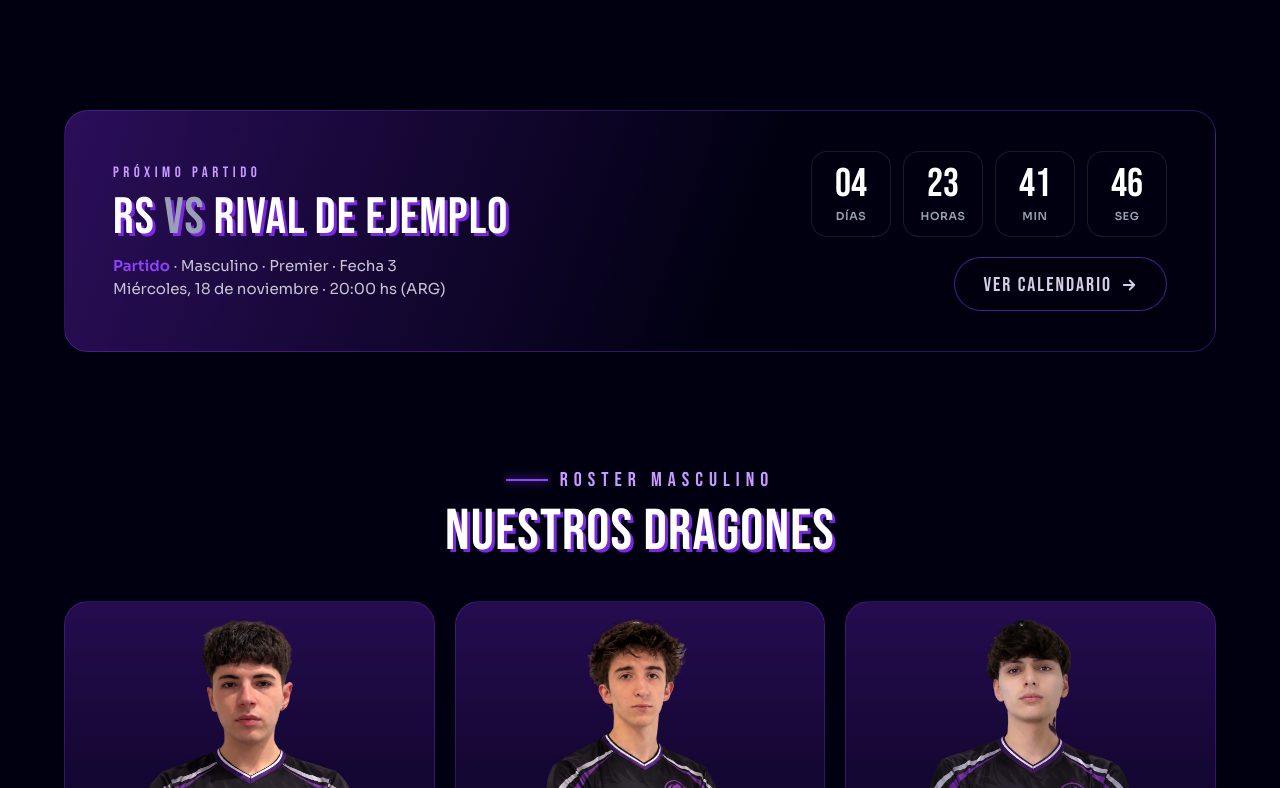
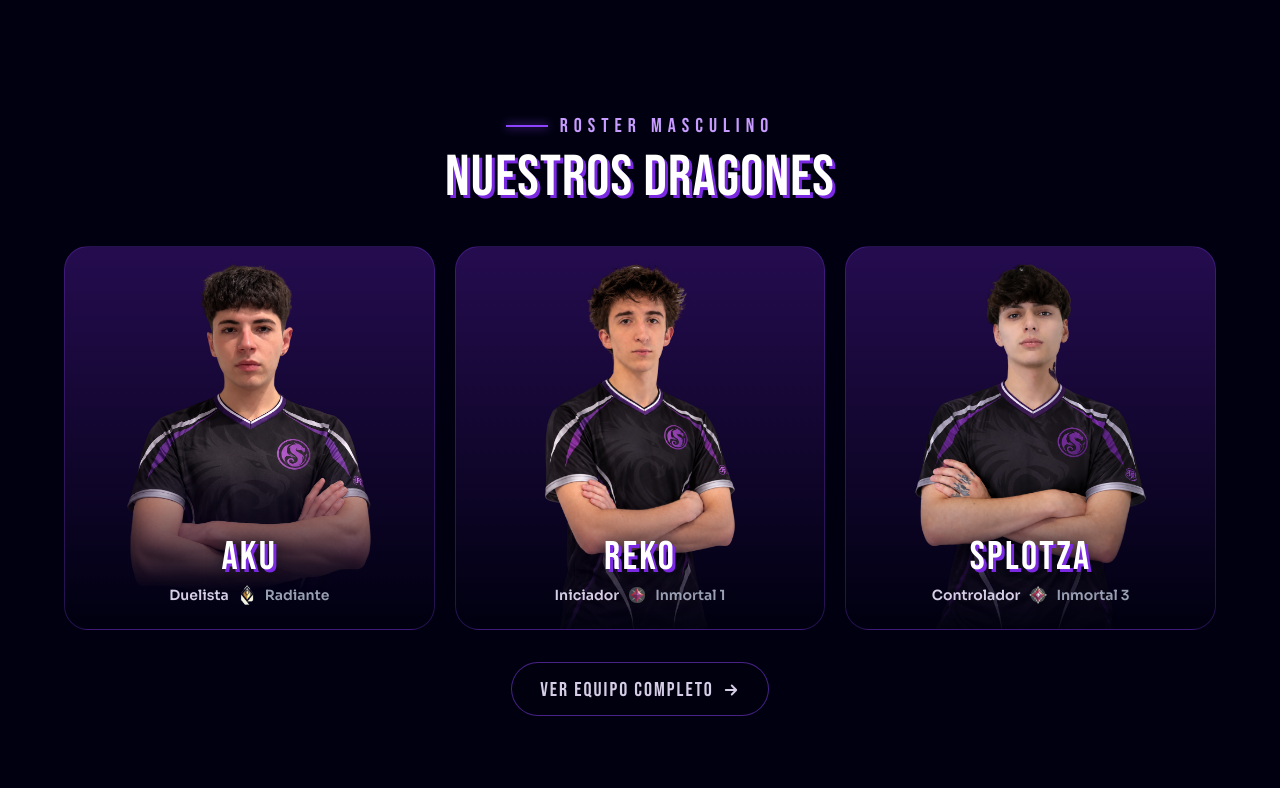
Before and after one commit to AlvarezPablo1/radiant-shadows, a React (Vite) app: page / in a window 1280 px wide. Shown: the part 1192-1980 px from the top of the page. Built offline with nearby package versions, Linux system fonts and the light colour scheme.

Commit message:
Saca los eventos de ejemplo del calendario
Eran inventados y aparecían en la web pública (incluido el "Próximo partido" de la portada). Queda sólo el cierre de tryouts, que es real.

Co-Authored-By: Claude Opus 5.5 <noreply@anthropic.com>

```diff
--- a/src/home/data/events.ts
+++ b/src/home/data/events.ts
@@ -27,14 +27,7 @@ export const EVENT_TYPES: Record<EventType, { label: string; color: string }> =
   evento: { label: 'Evento', color: '#ff6fb5' },
 }
 
-/**
- * Eventos del calendario. Para agregar uno, sumá una línea acá.
- * EJEMPLOS para ver el diseño (todos menos el cierre de tryouts, que es real): reemplazar antes de publicar.
- */
+/** Eventos del calendario. Para agregar uno, sumá una línea acá. */
 export const EVENTS: CalendarEvent[] = [
-  { date: '2026-11-18', time: '20:00', title: 'Premier · Fecha 3', type: 'partido', team: 'Masculino', opponent: 'Rival de ejemplo', description: 'Partido de Premier LAS.' },
-  { date: '2026-11-21', time: '19:00', title: 'Stream con la comunidad', type: 'stream', link: 'https://twitch.tv/radiant_shadowss' },
-  { date: '2026-11-25', time: '21:00', title: 'Copa de ejemplo · Cuartos', type: 'torneo', team: 'Game Changers' },
-  { date: '2026-11-25', time: '22:30', title: 'Premier · Fecha 4', type: 'partido', team: 'Masculino' },
   { date: '2026-12-05', title: 'Cierre de tryouts · Roster masculino', type: 'evento', description: 'Último día para anotarse en los tryouts.', link: 'https://docs.google.com/forms/d/e/1FAIpQLSc20k3rxQAPz-ZAH98pqGfIzGil9HjlLDfc4M-AIq5Vc5jRNg/viewform' },
 ]
```
